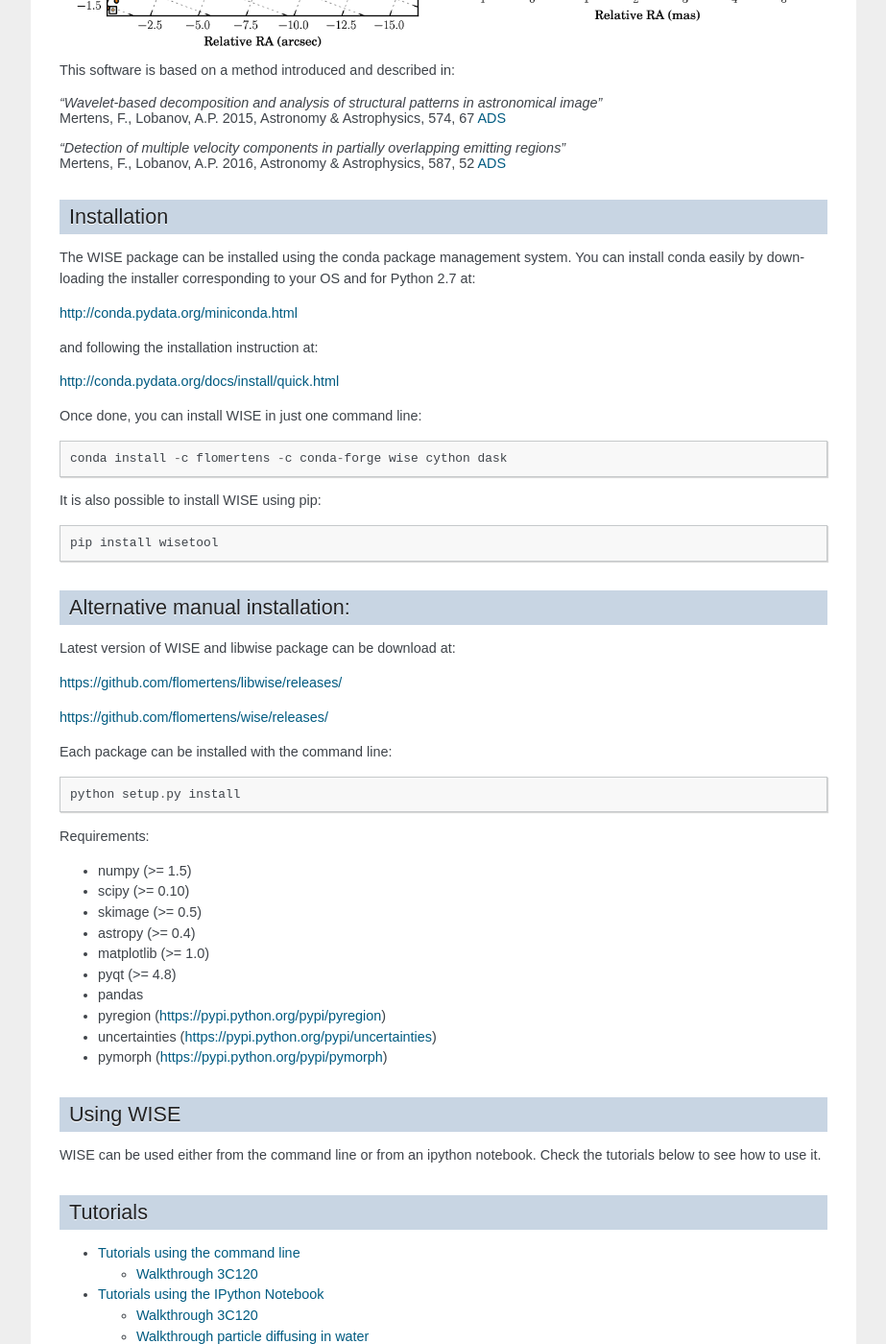
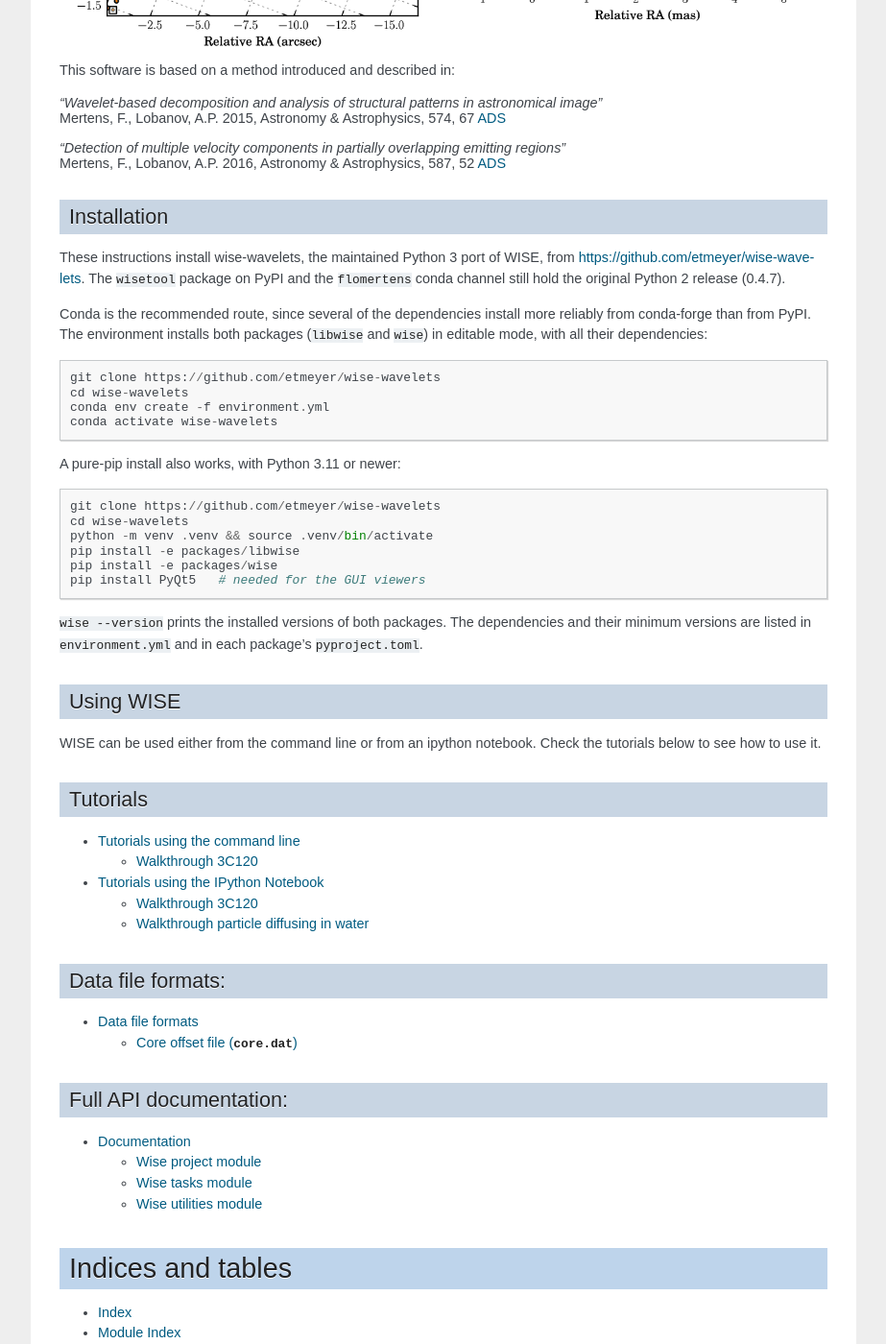
Before and after one commit to etmeyer/wise-wavelets, a Sphinx documentation site: the page built from docs/index.rst, in a window 1280 px wide and 1400 px high, scrolled down 821 px. Shown: the whole window at 96% size, without its empty margins (198-1121 px from the left). Built offline with Sphinx 7.4.7, drawn with Linux system fonts in a browser that asks for light colours; some of the changed text lies outside the part shown.

Commit message:
chore(release): cut v1.0.1 — bug-fix release (#28)
* docs: install page gives this repository's instructions

The install section was still the original Python 2 text: miniconda for
Python 2.7, `conda install -c flomertens`, and `pip install wisetool`.
Both commands install the 0.4.7 Python 2 release. The page now gives the
README's conda and pip instructions.

conf.py hard-coded its version as 0.1, so every page title read "WISE 0.1
documentation". It now reads the version from packages/wise/pyproject.toml.

Co-Authored-By: Claude Opus 5.5 (1M context) <noreply@anthropic.com>

* chore(release): cut v1.0.1 — bug-fix release

Moves the CHANGELOG [Unreleased] entries (the #27 fixes and the docs
install page) under [1.0.1] — 2026-10-27. A short intro says what can
change for an existing 1.0.0 project. Bumps both packages from 1.0.0 to
1.0.1 in pyproject.toml and __init__.py.

Co-Authored-By: Claude Opus 5.5 (1M context) <noreply@anthropic.com>

---------

Co-authored-by: Claude Opus 5.5 (1M context) <noreply@anthropic.com>

```diff
--- a/docs/conf.py
+++ b/docs/conf.py
@@ -14,6 +14,7 @@
 
 import sys
 import os
+import tomllib
 
 # If extensions (or modules to document with autodoc) are in another directory,
 # add these directories to sys.path here. If the directory is relative to the
@@ -55,10 +56,12 @@ copyright = u'2015, Florent Mertens'
 # |version| and |release|, also used in various other places throughout the
 # built documents.
 #
+# Both are read from the wise package, so a release only bumps the packages.
+with open(os.path.abspath('../packages/wise/pyproject.toml'), 'rb') as f:
+    # The full version, including alpha/beta/rc tags.
+    release = tomllib.load(f)['project']['version']
 # The short X.Y version.
-version = '0.1'
-# The full version, including alpha/beta/rc tags.
-release = '0.1'
+version = '.'.join(release.split('.')[:2])
 
 # The language for content autogenerated by Sphinx. Refer to documentation
 # for a list of supported languages.
--- a/docs/index.rst
+++ b/docs/index.rst
@@ -41,58 +41,39 @@ This software is based on a method introduced and described in:
 | Mertens, F., Lobanov, A.P. 2016, Astronomy & Astrophysics, 587, 52 `ADS <http://adsabs.harvard.edu/abs/2016A%26A...587A..52M>`_
 
 Installation
--------------
+------------
 
-The WISE package can be installed using the conda package management system. You
-can install conda easily by downloading the installer corresponding to your OS
-and for Python 2.7 at:
+These instructions install wise-wavelets, the maintained Python 3 port of
+WISE, from https://github.com/etmeyer/wise-wavelets. The ``wisetool`` package
+on PyPI and the ``flomertens`` conda channel still hold the original Python 2
+release (0.4.7).
 
-http://conda.pydata.org/miniconda.html
-
-and following the installation instruction at:
-
-http://conda.pydata.org/docs/install/quick.html
-
-Once done, you can install WISE in just one command line:
+Conda is the recommended route, since several of the dependencies install more
+reliably from conda-forge than from PyPI. The environment installs both
+packages (``libwise`` and ``wise``) in editable mode, with all their
+dependencies:
 
 ::
 
-    conda install -c flomertens -c conda-forge wise cython dask
+    git clone https://github.com/etmeyer/wise-wavelets
+    cd wise-wavelets
+    conda env create -f environment.yml
+    conda activate wise-wavelets
 
-It is also possible to install WISE using pip:
+A pure-pip install also works, with Python 3.11 or newer:
 
 ::
 
-    pip install wisetool
+    git clone https://github.com/etmeyer/wise-wavelets
+    cd wise-wavelets
+    python -m venv .venv && source .venv/bin/activate
+    pip install -e packages/libwise
+    pip install -e packages/wise
+    pip install PyQt5   # needed for the GUI viewers
 
-
-Alternative manual installation:
---------------------------------
-
-Latest version of WISE and libwise package can be download at:
-
-https://github.com/flomertens/libwise/releases/
-
-https://github.com/flomertens/wise/releases/
-
-Each package can be installed with the command line:
-
-::
-
-    python setup.py install
-
-Requirements:
-
-- numpy (>= 1.5)
-- scipy (>= 0.10)
-- skimage (>= 0.5)
-- astropy (>= 0.4)
-- matplotlib (>= 1.0)
-- pyqt (>= 4.8)
-- pandas
-- pyregion (https://pypi.python.org/pypi/pyregion)
-- uncertainties (https://pypi.python.org/pypi/uncertainties)
-- pymorph (https://pypi.python.org/pypi/pymorph)
+``wise --version`` prints the installed versions of both packages. The
+dependencies and their minimum versions are listed in ``environment.yml`` and
+in each package's ``pyproject.toml``.
 
 Using WISE
 ----------
```
Also changed, not shown: CHANGELOG.md (+15 -1 lines), 4 other files.
